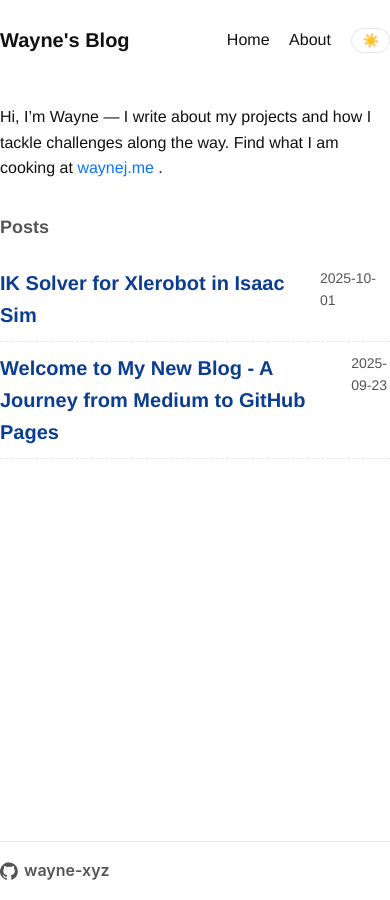
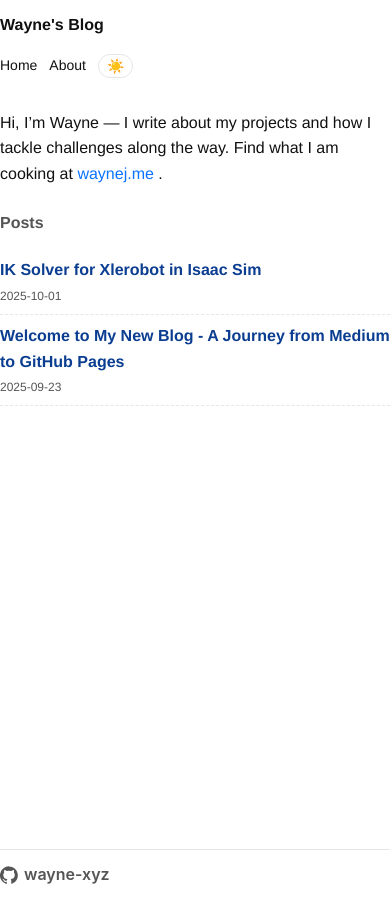
Before and after one commit to wayne-xyz/wayne-xyz.github.io, a Jekyll site: the page built from index.md, in a window 390 px wide. Built offline with Jekyll 4.4.1, drawn with Linux system fonts in a browser that asks for light colours.

Commit message:
Refactor CSS for improved theming and responsiveness
Updated font color variables for light and dark themes, enhancing clarity and maintainability. Improved code block styling and added responsive design breakpoints for better mobile and tablet support.

```diff
--- a/assets/css/sifi.css
+++ b/assets/css/sifi.css
@@ -1,24 +1,64 @@
-/* Base variables for light and dark */
+/* ========================================
+   Font Color Configuration
+   ========================================
+   Customize all font colors below for light and dark themes.
+   Each variable controls specific text elements throughout the site.
+*/
+
 :root {
+  /* Background & Borders */
   --bg: #ffffff;
-  --text: #111111;
-  --muted: #555555;
-  --link: #0a73ff;
-  --link-article: #0b3d91;
   --border: #e6e6e6;
   --header-bg: transparent;
   --footer-bg: transparent;
+
+  /* Primary Text Colors */
+  --text-primary: #111111;        /* Main body text, headings, brand */
+  --text-secondary: #555555;      /* Muted text: dates, post meta, footer links */
+
+  /* Link Colors */
+  --link-default: #0a73ff;        /* Standard links (nav, general links) */
+  --link-article: #0b3d91;        /* Article/post content links */
+  --link-hover: #111111;          /* Link hover state */
+
+  /* Code Colors */
+  --code-inline-bg: rgba(127,127,127,0.12);
+  --code-inline-text: inherit;    /* Inherits from parent text color */
+  --code-block-bg: #0b0b0b;
+  --code-block-text: #f5f5f5;
+
+  /* Legacy support (maps to new variables) */
+  --text: var(--text-primary);
+  --muted: var(--text-secondary);
+  --link: var(--link-default);
 }
 
 [data-theme="dark"] {
+  /* Background & Borders */
   --bg: #0e0f12;
-  --text: #e7e9ee;
-  --muted: #a0a6b0;
-  --link: #6aa2ff;
-  --link-article: #5b8bd8;
   --border: #1e2026;
   --header-bg: transparent;
   --footer-bg: transparent;
+
+  /* Primary Text Colors */
+  --text-primary: #e7e9ee;        /* Main body text, headings, brand */
+  --text-secondary: #a0a6b0;      /* Muted text: dates, post meta, footer links */
+
+  /* Link Colors */
+  --link-default: #6aa2ff;        /* Standard links (nav, general links) */
+  --link-article: #5b8bd8;        /* Article/post content links */
+  --link-hover: #e7e9ee;          /* Link hover state */
+
+  /* Code Colors */
+  --code-inline-bg: rgba(255,255,255,0.08);
+  --code-inline-text: inherit;
+  --code-block-bg: #151821;
+  --code-block-text: #e7e9ee;
+
+  /* Legacy support (maps to new variables) */
+  --text: var(--text-primary);
+  --muted: var(--text-secondary);
+  --link: var(--link-default);
 }
 
 html, body {
@@ -97,12 +137,17 @@ body {
 .post-header { margin-bottom: 16px; }
 .post-meta { color: var(--muted); }
 .post-content p { margin: 16px 0; }
-.post-content pre, .page-content pre { background: #0b0b0b; color: #f5f5f5; padding: 12px 16px; overflow: auto; border-radius: 6px; }
-[data-theme="dark"] .post-content pre, [data-theme="dark"] .page-content pre { background: #151821; }
+.post-content pre, .page-content pre {
+  background: var(--code-block-bg);
+  color: var(--code-block-text);
+  padding: 12px 16px;
+  overflow: auto;
+  border-radius: 6px;
+}
 
 /* Links: home post titles and post content */
 .home .post-list a, .post-content a { color: var(--link-article); text-decoration: none; }
-.home .post-list a:hover, .post-content a:hover { color: var(--text); text-decoration: underline; }
+.home .post-list a:hover, .post-content a:hover { color: var(--link-hover); text-decoration: underline; }
 
 /* Footer: single line, left Github handle, right arbitrary icons/links */
 .site-footer {
@@ -117,7 +162,7 @@ body {
 }
 .site-footer, .site-footer * { font-family: -apple-system, BlinkMacSystemFont, "Segoe UI", Roboto, Ubuntu, "Noto Sans", sans-serif; }
 .social-link { margin-right: 16px; color: var(--muted); display: inline-flex; align-items: center; gap: 6px; }
-.social-link:hover { color: var(--text); }
+.social-link:hover { color: var(--link-hover); }
 .social-icon { font-weight: 700; display: inline-flex; }
 .social-name { font-weight: 600; }
 
@@ -125,5 +170,119 @@ body {
 img { max-width: 100%; height: auto; }
 
 /* Code inline */
-code { background: rgba(127,127,127,0.12); padding: 2px 4px; border-radius: 4px; }
-[data-theme="dark"] code { background: rgba(255,255,255,0.08); }
+code {
+  background: var(--code-inline-bg);
+  color: var(--code-inline-text);
+  padding: 2px 4px;
+  border-radius: 4px;
+}
+
+/* Responsive Design */
+/* Mobile-first approach - styles above are base (mobile) */
+
+/* Tablet breakpoint (768px and up) */
+@media (max-width: 768px) {
+  .container {
+    padding: 0 20px;
+  }
+
+  .header-inner {
+    flex-direction: column;
+    align-items: flex-start;
+    gap: 16px;
+    padding: 16px 0;
+  }
+
+  .site-nav {
+    display: flex;
+    flex-wrap: wrap;
+    align-items: center;
+    gap: 12px;
+    width: 100%;
+  }
+
+  .site-nav a {
+    margin-right: 0;
+  }
+
+  .brand {
+    font-size: 18px;
+  }
+
+  .home .post-list a {
+    font-size: 18px;
+  }
+
+  .post-list li {
+    flex-direction: column;
+    align-items: flex-start;
+    gap: 4px;
+  }
+
+  .post-date {
+    font-size: 13px;
+  }
+}
+
+/* Mobile breakpoint (480px and down) */
+@media (max-width: 480px) {
+  .container {
+    padding: 0 16px;
+  }
+
+  .header-inner {
+    padding: 12px 0;
+  }
+
+  .brand {
+    font-size: 16px;
+  }
+
+  .site-nav {
+    font-size: 14px;
+  }
+
+  .theme-toggle {
+    padding: 3px 8px;
+    font-size: 14px;
+  }
+
+  .home .post-list a {
+    font-size: 16px;
+  }
+
+  .posts-heading {
+    font-size: 16px;
+    margin-top: 24px;
+  }
+
+  .post-list li {
+    padding: 8px 0;
+  }
+
+  .post-date {
+    font-size: 12px;
+  }
+
+  .site-main {
+    padding: 4px 0 32px;
+  }
+
+  .footer-inner {
+    flex-direction: column;
+    align-items: flex-start;
+    gap: 8px;
+    padding: 12px 0;
+  }
+
+  .social-link {
+    margin-right: 12px;
+  }
+}
+
+/* Large screens (1200px and up) - optional enhancements */
+@media (min-width: 1200px) {
+  .container {
+    max-width: 960px;
+  }
+}
```
